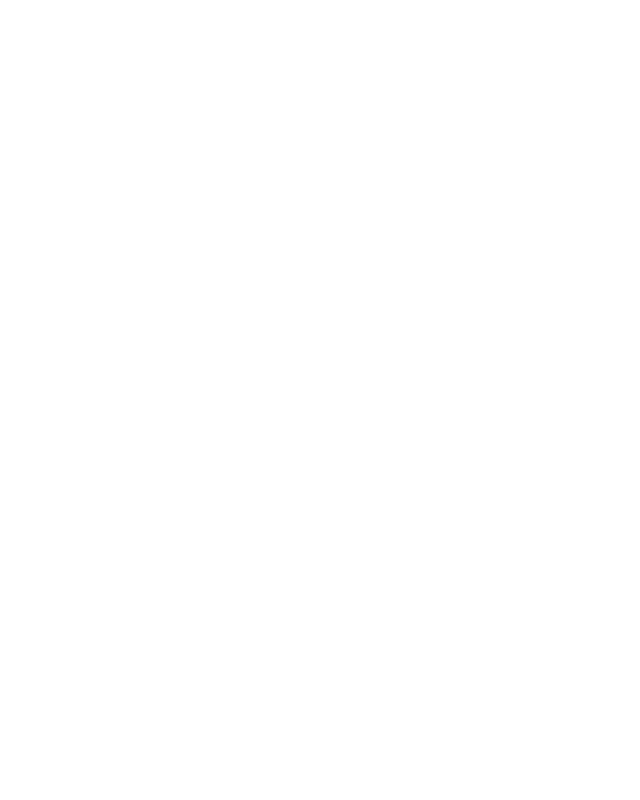
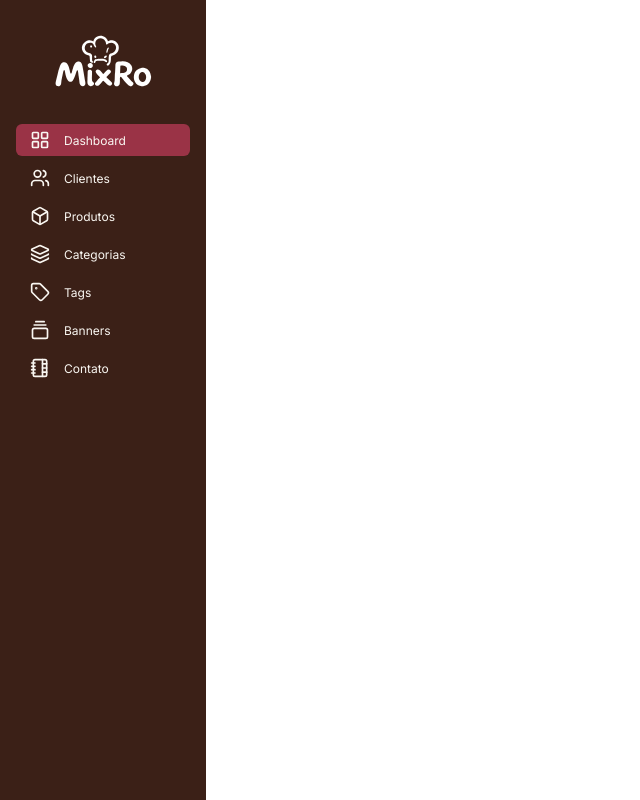
Before and after one commit to luann-bortoli/mix-ro, a Next.js app in the folder mix-ro-frontend/: page /admin in a window 1280 px wide. Shown: the whole page, without its empty margins (0-640 px from the left). Built offline with nearby package versions, Linux system fonts and the light colour scheme; a web font is replaced by a local one.

Commit message:
feat(front): implemented admin sidebar

```diff
--- a/mix-ro-frontend/src/app/admin/layout.tsx
+++ b/mix-ro-frontend/src/app/admin/layout.tsx
@@ -1,6 +1,7 @@
 import type { Metadata } from "next";
 import { Inter, Playfair_Display } from "next/font/google";
 import "../(public)/globals.css";
+import AdminSidebar from "@/src/shared/_components/layout/admin-sidebar/AdminSidebar";
 
 const inter = Inter({
   variable: "--font-body",
@@ -24,7 +25,10 @@
 export default function RootLayout({ children }: LayoutProps<"/">) {
   return (
     <html suppressHydrationWarning={true} className={`${inter.variable} ${playfairDisplay.variable}`}>
-      <body>{children}</body>
+      <body>
+        <AdminSidebar />
+        {children}
+      </body>
     </html>
   );
 }
--- /dev/null
+++ b/mix-ro-frontend/src/shared/_components/layout/admin-sidebar/AdminSidebar.module.css
@@ -0,0 +1,53 @@
+.sidebarWrapper {
+    display: flex;
+    flex-direction: column;
+    justify-content: flex-start;
+    align-items: flex-start;
+
+    height: 100vh;
+    width: fit-content;
+
+    background-color: var(--color-chocolate);
+    padding: 0 16px;
+
+    .brandContainer {
+        display: flex;
+        justify-content: center;
+        align-items: center;
+        width: 100%;
+        margin: 32px 0;
+
+        img {
+            height: 60px;
+        }
+    }
+
+    ul {
+        display: flex;
+        flex-direction: column;
+        width: 100%;
+
+        li {
+            display: flex;
+            align-items: center;
+            width: 100%;
+            border-radius: 6px;
+            padding: 6px 64px 6px 0px;
+            font-size: 12px;
+            cursor: pointer;
+            margin: 0 0 6px 0;
+            color: var(--color-text-light);
+
+            &:hover,
+            &.active {
+                background-color: var(--color-primary);
+            }
+
+            .itemIcon {
+                color: var(--color-text-light);
+                margin: 0 12px;
+                height: 20px;
+            }
+        }
+    }
+}
--- /dev/null
+++ b/mix-ro-frontend/src/shared/_components/layout/admin-sidebar/AdminSidebar.tsx
@@ -0,0 +1,48 @@
+'use client'
+
+import Link from 'next/link'
+import s from './AdminSidebar.module.css'
+
+import { SidebarData } from './data'
+
+import { usePathname } from 'next/navigation'
+
+
+export default function AdminSidebar() {
+
+    const pathName = usePathname()
+
+    return (
+        <>
+            <div className={s.sidebarWrapper}>
+
+                <div className={s.brandContainer}>
+                    <img src="\images\logo\full-logo-white.svg" alt="mix-ro" />
+                </div>
+
+                <ul>
+                    {SidebarData.map((item) => {
+
+                        const isActive =
+                            pathName === item.href ||
+                            pathName.endsWith(`${item.href}/`);
+
+                        return (
+                            <Link key={item.href} className={s.itemLink} href={item.href}>
+                                <li className={isActive ? s.active : undefined}>
+
+                                    <item.icon className={s.itemIcon} />
+
+                                    {item.label}
+
+                                </li>
+                            </Link>
+
+                        )
+                    })}
+                </ul>
+
+            </div>
+        </>
+    )
+}
--- /dev/null
+++ b/mix-ro-frontend/src/shared/_components/layout/admin-sidebar/data.ts
@@ -0,0 +1,43 @@
+import { SidebarItem } from "./types";
+import { LayoutGrid, Users, Box, Layers, Tag, GalleryVerticalEnd, NotebookTabs } from "lucide-react"
+
+export const SidebarData: SidebarItem[] =
+    [
+        {
+            icon: LayoutGrid,
+            label: "Dashboard",
+            href: "/admin"
+        },
+        {
+            icon: Users,
+            label: "Clientes",
+            href: "/admin/customers"
+        },
+        {
+            icon: Box,
+            label: "Produtos",
+            href: "/admin/products"
+        },
+        {
+            icon: Layers,
+            label: "Categorias",
+            href: "/admin/categories"
+        },
+        {
+            icon: Tag,
+            label: "Tags",
+            href: "/admin/tags"
+        },
+        {
+            icon: GalleryVerticalEnd,
+            label: "Banners",
+            href: "/admin/banners"
+        },
+        {
+            icon: NotebookTabs,
+            label: "Contato",
+            href: "/admin/contact-sources"
+        },
+
+
+    ]
--- /dev/null
+++ b/mix-ro-frontend/src/shared/_components/layout/admin-sidebar/types.ts
@@ -0,0 +1,7 @@
+import type { LucideIcon } from "lucide-react";
+
+export type SidebarItem = {
+    icon: LucideIcon
+    label: string
+    href: string
+}
```
